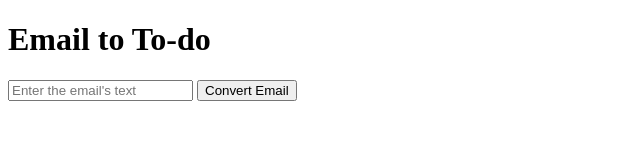
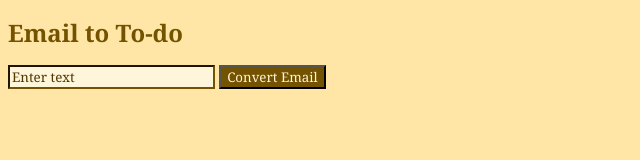
Before and after one commit to skethini/emailToTodo, a browser extension: page index.html in a window 1280 px wide. Shown: the whole page, without its empty margins (0-640 px from the left). Drawn offline with Linux system fonts and the light colour scheme.

Commit message:
Add CSS to HTML

```diff
--- a/index.html
+++ b/index.html
@@ -1,12 +1,38 @@
 <!DOCTYPE html>
 <html lang="en">
 <head>
-    <title>Email to To-do</title>
+    <title>To-do/Question List Generator</title>
+    <style>
+        body {
+            background-color: #ffe6a6;
+            font: Georgia;
+        }
+        h1 {
+            font-size: 24px;
+            color: #735200;
+            font: Georgia;
+        }
+        button {
+            background-color: #735200;
+            color: #fff5da;
+        }
+        input {
+            color: #735200;
+            background-color: #fff5da;
+            border-color: #735200;
+        }
+        input::placeholder {
+            color: #4e3800;
+        }
+        input, body, h1, button {
+            font-family: Georgia, 'Times New Roman', Times, serif;
+        }
+    </style>
 </head>
 
 <body>
     <h1>Email to To-do</h1>
-    <input id = "text" placeholder = "Enter the email's text"/>
+    <input id = "text" placeholder = "Enter text"/>
     <button id = "convert">Convert Email</button>
     <p id = "result"></p>
 </body>
```
Also changed, not shown: manifest.json, 3 other files.
